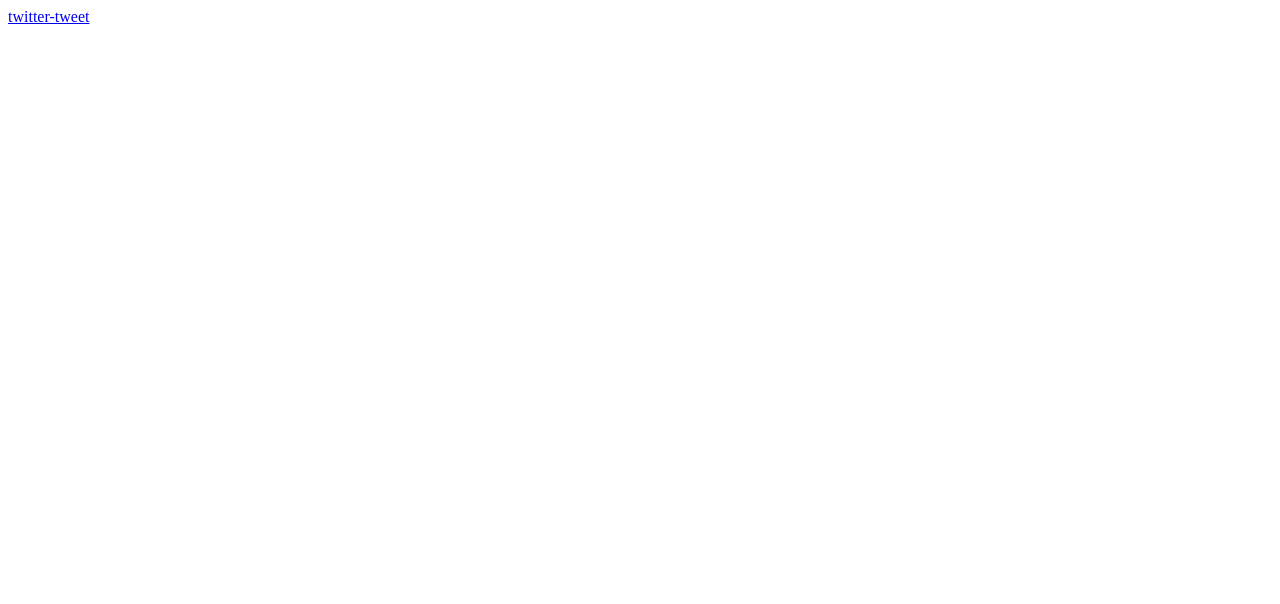
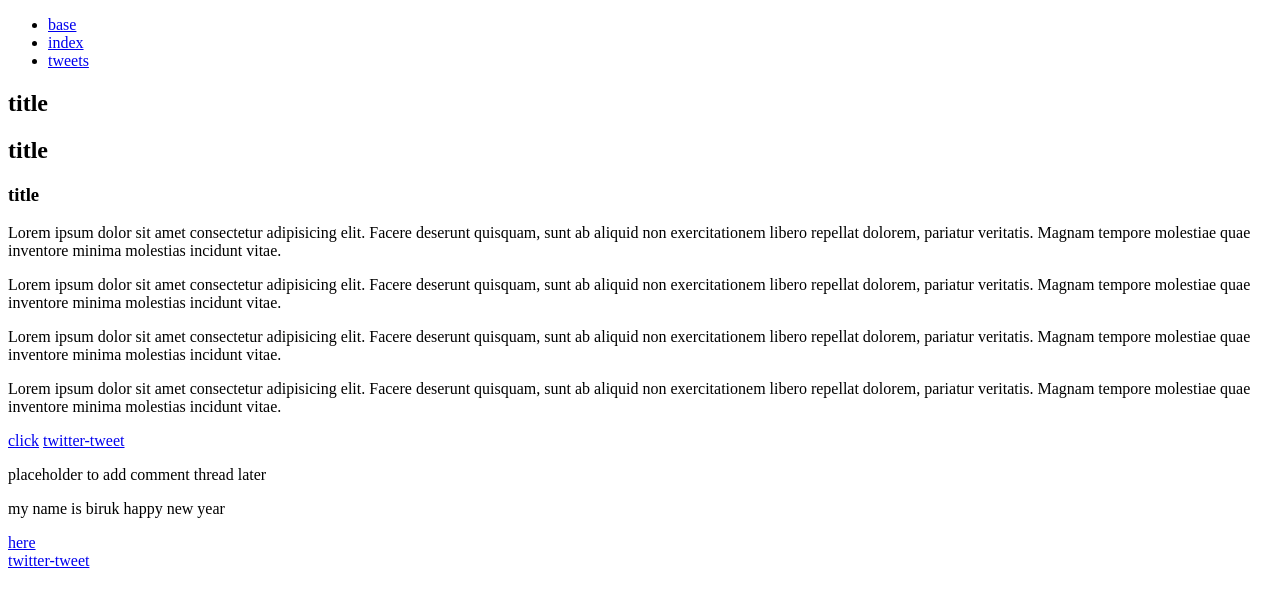
Before and after one commit to bir-dv/My_First_Portfolio, a plain HTML site: page html_basic/tweets.html in a window 1280 px wide. Drawn offline with Linux system fonts and the light colour scheme.

Commit message:
make a cool website

```diff
--- a/html_basic/tweets.html
+++ b/html_basic/tweets.html
@@ -6,7 +6,66 @@
         </title>
     </head>
 
-    <body>
+    <body><!DOCTYPE html>
+        <html>
+            <head>
+                <title>
+                    portfolio
+                </title>
+            </head>
+
+            <body>
+                <!-- <h1>title</h1>
+                <h2>title</h2>
+                <h3>title</h3>
+                <p>Lorem ipsum dolor sit amet consectetur adipisicing elit. Facere deserunt quisquam, sunt ab aliquid non exercitationem libero repellat dolorem, pariatur veritatis. Magnam tempore molestiae quae inventore minima molestias incidunt vitae.</p>
+                <p>Lorem ipsum dolor sit amet consectetur adipisicing elit. Facere deserunt quisquam, sunt ab aliquid non exercitationem libero repellat dolorem, pariatur veritatis. Magnam tempore molestiae quae inventore minima molestias incidunt vitae.</p>
+                <p>Lorem ipsum dolor sit amet consectetur adipisicing elit. Facere deserunt quisquam, sunt ab aliquid non exercitationem libero repellat dolorem, pariatur veritatis. Magnam tempore molestiae quae inventore minima molestias incidunt vitae.</p>
+                <p>Lorem ipsum dolor sit amet consectetur adipisicing elit. Facere deserunt quisquam, sunt ab aliquid non exercitationem libero repellat dolorem, pariatur veritatis. Magnam tempore molestiae quae inventore minima molestias incidunt vitae.</p>
+                <a href="https://i.ibb.co/gTDZZT8/ALX-Logo-07.png">click</a>
+                <a href="https://twitter.com/Twitter/status/1">twitter-tweet</a> -->
+
+                <header>
+                    <ul>
+                        <li>
+                            <a href="./base_index.html"> base</a>
+                        </li>
+                        <li>
+                            <a href="./index.html"> index</a>
+                        </li>
+                        <li>
+                            <a href="./tweets.html"> tweets</a>
+                        </li>
+                    </ul>
+                </header>
+
+                <main>
+                    <article>
+                         <h1>title</h1>
+                <h2>title</h2>
+                <h3>title</h3>
+                <p>Lorem ipsum dolor sit amet consectetur adipisicing elit. Facere deserunt quisquam, sunt ab aliquid non exercitationem libero repellat dolorem, pariatur veritatis. Magnam tempore molestiae quae inventore minima molestias incidunt vitae.</p>
+                <p>Lorem ipsum dolor sit amet consectetur adipisicing elit. Facere deserunt quisquam, sunt ab aliquid non exercitationem libero repellat dolorem, pariatur veritatis. Magnam tempore molestiae quae inventore minima molestias incidunt vitae.</p>
+                <p>Lorem ipsum dolor sit amet consectetur adipisicing elit. Facere deserunt quisquam, sunt ab aliquid non exercitationem libero repellat dolorem, pariatur veritatis. Magnam tempore molestiae quae inventore minima molestias incidunt vitae.</p>
+                <p>Lorem ipsum dolor sit amet consectetur adipisicing elit. Facere deserunt quisquam, sunt ab aliquid non exercitationem libero repellat dolorem, pariatur veritatis. Magnam tempore molestiae quae inventore minima molestias incidunt vitae.</p>
+                <a href="https://i.ibb.co/gTDZZT8/ALX-Logo-07.png">click</a>
+                <a href="https://twitter.com/Twitter/status/1">twitter-tweet</a>
+                    </article>
+                    <aside>
+                        <p>placeholder to add comment thread later</p>
+                    </aside>
+                </main>
+
+                <footer>
+                    <p>my name is biruk happy new year</p>
+                    <a href="https://cdn.pixabay.com/photo/2023/11/12/16/26/car-8383398_1280.jpg" target="_blank">here</a>
+                </footer>
+
+
+            </body>
+        </html>
+
+
     <a href="https://twitter.com/Twitter/status/1">twitter-tweet</a>
 
     </body>
```
Also changed, not shown: html_basic/index.html (+37 -1 lines).
